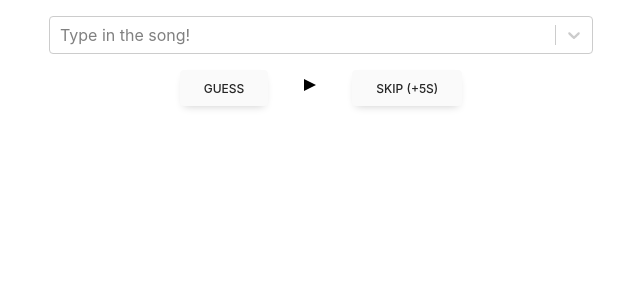
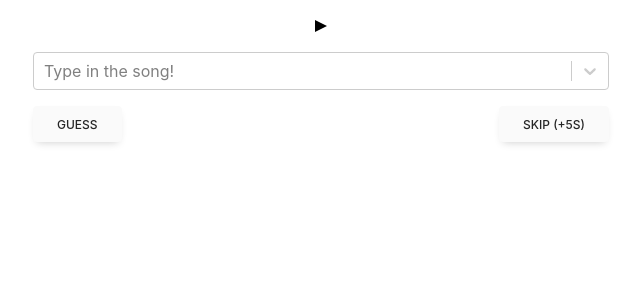
Before and after one commit to scaryglue/corle, a React (Create React App) app in the folder client/: page / in a window 1280 px wide. Shown: the top 300 px of the page, without its empty margins (319-959 px from the left). Built offline with nearby package versions, Linux system fonts and the light colour scheme; no server answers.

Commit message:
some further layout adjustments

```diff
--- a/client/src/App.js
+++ b/client/src/App.js
@@ -69,25 +69,25 @@ const filterSongs = (inputValue, recommendedSongs) => {
 function App() {
   return (
     <div>
+      <div class="py-4 flex justify-center">
+          <button>
+            <svg class="w-5 h-5 fill-current block" viewBox="0 0 20 20" xmlns="http://www.w3.org/2000/svg">
+              <polygon id="Rectangle-161" points="4 4 16 10 4 16"></polygon>
+            </svg>
+          </button>
+      </div>
       <div className="w-full max-w-xl flex mx-auto">
-        <AsyncSelect className="w-full placeholder-gray-400 text-gray-900 p-4"
+        <AsyncSelect className="w-full placeholder-gray-400 text-gray-900"
           loadOptions={loadOptions}
           placeholder="Type in the song!"
         />
       </div>
-      <div class="gap-x-8 w-full max-w-xl flex mx-auto justify-center items-stretch">
+      <div class="py-4 gap-x-8 w-full max-w-xl flex mx-auto justify-between items-stretch">
         <div>
           <button
             type="button"
             class="self-center inline-block rounded bg-neutral-50 px-6 pb-2 pt-2.5 text-xs font-medium uppercase leading-normal text-neutral-800 shadow-[0_4px_9px_-4px_#cbcbcb] transition duration-150 ease-in-out hover:bg-neutral-100 hover:shadow-[0_8px_9px_-4px_rgba(203,203,203,0.3),0_4px_18px_0_rgba(203,203,203,0.2)] focus:bg-neutral-100 focus:shadow-[0_8px_9px_-4px_rgba(203,203,203,0.3),0_4px_18px_0_rgba(203,203,203,0.2)] focus:outline-none focus:ring-0 active:bg-neutral-200 active:shadow-[0_8px_9px_-4px_rgba(203,203,203,0.3),0_4px_18px_0_rgba(203,203,203,0.2)] dark:shadow-[0_4px_9px_-4px_rgba(251,251,251,0.3)] dark:hover:shadow-[0_8px_9px_-4px_rgba(251,251,251,0.1),0_4px_18px_0_rgba(251,251,251,0.05)] dark:focus:shadow-[0_8px_9px_-4px_rgba(251,251,251,0.1),0_4px_18px_0_rgba(251,251,251,0.05)] dark:active:shadow-[0_8px_9px_-4px_rgba(251,251,251,0.1),0_4px_18px_0_rgba(251,251,251,0.05)]">
             GUESS
-          </button>
-        </div>
-        <div class="self-center">
-          <button>
-            <svg class="w-5 h-5 fill-current block" viewBox="0 0 20 20" xmlns="http://www.w3.org/2000/svg">
-              <polygon id="Rectangle-161" points="4 4 16 10 4 16"></polygon>
-            </svg>
           </button>
         </div>
         <div>
```
